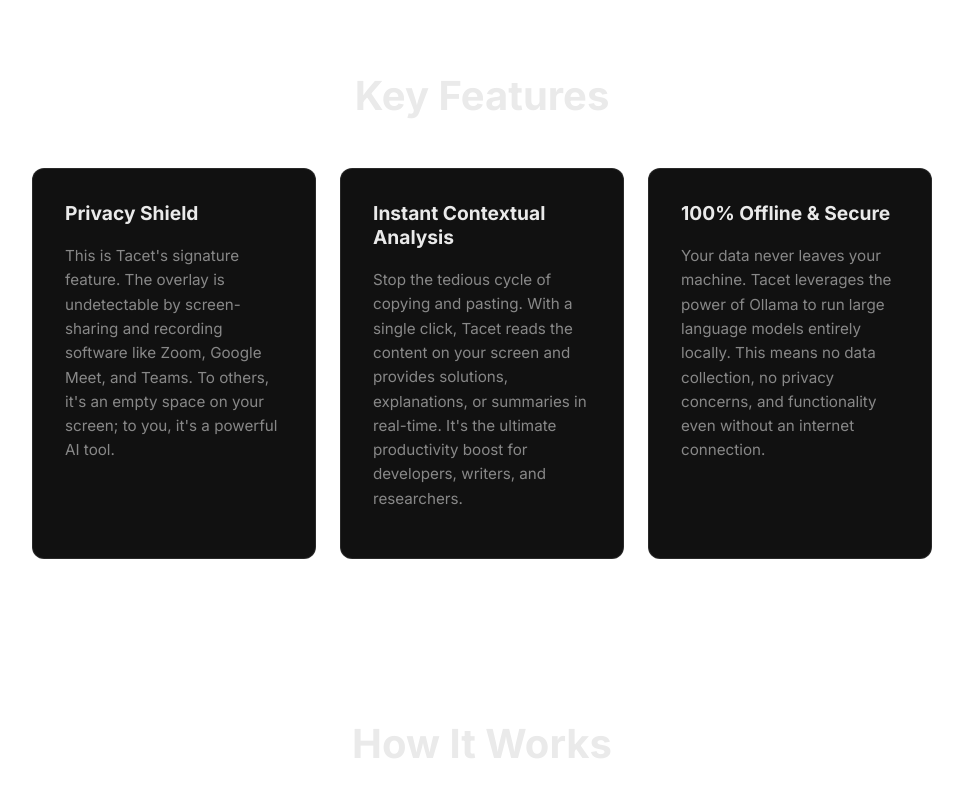
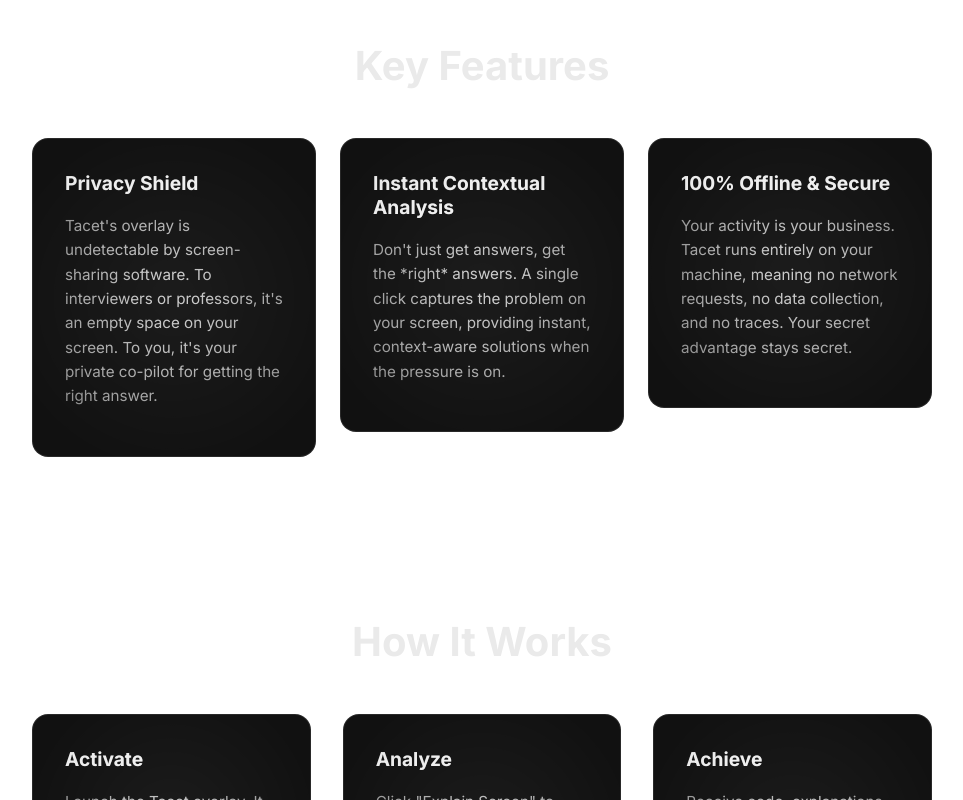
Before and after one commit to aarav-shukla07/Tacet, a React (Vite) app in the folder genie-desktop/renderer/: page / in a window 1280 px wide. Shown: the part 820-1620 px from the top of the page, without its empty margins (158-1121 px from the left). Built offline with nearby package versions, Linux system fonts and the light colour scheme.

Commit message:
Updated the styling of card components

```diff
--- a/genie-desktop/renderer/src/App.jsx
+++ b/genie-desktop/renderer/src/App.jsx
@@ -2,6 +2,7 @@
 import { Spotlight } from './components/ui/Spotlight';
 import { TypewriterEffectSmooth } from './components/ui/TypewriterEffect';
 import { LayoutTextFlip } from './components/ui/LayoutTextFlip';
+import { CometCard } from './components/ui/CometCard';
 
 export default function App() {
   // Define the words for the typewriter effect
@@ -56,43 +57,47 @@
             words={["Silence", "Privacy", "Focus"]}
           />
           <p className="section-paragraph">
-            In today's collaborative world, privacy is paramount. Tacet (from Latin 'it is silent') was built for professionals who need AI assistance without broadcasting their work. Whether you're in a code review, a client presentation, or an online class, Tacet works for you and only you. It provides the answers you need, right on your screen, without ever showing up on anyone else's.
+            Stuck on a LeetCode or CodeChef problem during a live interview? Tacet is your secret advantage. With our Privacy Shield, you can get the solution on your screen in real-time, without the interviewer ever knowing. It's the ultimate tool for acing technical rounds, discreetly.
+
           </p>
         </section>
 
         <section className="page-section">
           <h2 className="section-title">Key Features</h2>
           <div className="features-grid">
-            <div className="feature-card">
+            {/* Wrap each feature in the new CometCard component */}
+            <CometCard>
               <h3>Privacy Shield</h3>
-              <p>This is Tacet's signature feature. The overlay is undetectable by screen-sharing and recording software like Zoom, Google Meet, and Teams. To others, it's an empty space on your screen; to you, it's a powerful AI tool.</p>
-            </div>
-            <div className="feature-card">
+              <p>Tacet's overlay is undetectable by screen-sharing software. To interviewers or professors, it's an empty space on your screen. To you, it's your private co-pilot for getting the right answer.</p>
+            </CometCard>
+            <CometCard>
               <h3>Instant Contextual Analysis</h3>
-              <p>Stop the tedious cycle of copying and pasting. With a single click, Tacet reads the content on your screen and provides solutions, explanations, or summaries in real-time. It's the ultimate productivity boost for developers, writers, and researchers.</p>
-            </div>
-            <div className="feature-card">
+              <p>Don't just get answers, get the *right* answers. A single click captures the problem on your screen, providing instant, context-aware solutions when the pressure is on.</p>
+            </CometCard>
+            <CometCard>
               <h3>100% Offline & Secure</h3>
-              <p>Your data never leaves your machine. Tacet leverages the power of Ollama to run large language models entirely locally. This means no data collection, no privacy concerns, and functionality even without an internet connection.</p>
-            </div>
+              <p>Your activity is your business. Tacet runs entirely on your machine, meaning no network requests, no data collection, and no traces. Your secret advantage stays secret.</p>
+            </CometCard>
           </div>
         </section>
 
+
         <section className="page-section">
           <h2 className="section-title">How It Works</h2>
+          {/* --- UPDATED THIS SECTION --- */}
           <div className="steps-container">
-            <div className="step">
+            <CometCard>
               <h3>Activate</h3>
               <p>Launch the Tacet overlay. It floats discreetly above your applications, always ready for your command.</p>
-            </div>
-            <div className="step">
+            </CometCard>
+            <CometCard>
               <h3>Analyze</h3>
               <p>Click "Explain Screen" to have Tacet instantly and privately analyze the text content currently visible on your display.</p>
-            </div>
-            <div className="step">
+            </CometCard>
+            <CometCard>
               <h3>Achieve</h3>
               <p>Receive code, explanations, or summaries streamed directly to your private overlay, empowering you to work smarter and faster.</p>
-            </div>
+            </CometCard>
           </div>
         </section>
 
--- /dev/null
+++ b/genie-desktop/renderer/src/components/ui/CometCard.jsx
@@ -0,0 +1,74 @@
+import React, { useRef } from "react";
+import {
+  motion,
+  useMotionValue,
+  useSpring,
+  useTransform,
+  useMotionTemplate,
+} from "framer-motion";
+
+export const CometCard = ({
+  children,
+  className,
+}) => {
+  const ref = useRef(null);
+  const x = useMotionValue(0);
+  const y = useMotionValue(0);
+
+  const mouseXSpring = useSpring(x, { stiffness: 300, damping: 20 });
+  const mouseYSpring = useSpring(y, { stiffness: 300, damping: 20 });
+
+  const rotateX = useTransform(mouseYSpring, [-0.5, 0.5], ["-17.5deg", "17.5deg"]);
+  const rotateY = useTransform(mouseXSpring, [-0.5, 0.5], ["17.5deg", "-17.5deg"]);
+  const translateX = useTransform(mouseXSpring, [-0.5, 0.5], ["-20px", "20px"]);
+  const translateY = useTransform(mouseYSpring, [-0.5, 0.5], ["20px", "-20px"]);
+  const glareX = useTransform(mouseXSpring, [-0.5, 0.5], [0, 100]);
+  const glareY = useTransform(mouseYSpring, [-0.5, 0.5], [0, 100]);
+  const glareBackground = useMotionTemplate`radial-gradient(circle at ${glareX}% ${glareY}%, rgba(255, 255, 255, 0.9) 10%, rgba(255, 255, 255, 0) 80%)`;
+
+  const handleMouseMove = (e) => {
+    if (!ref.current) return;
+    const rect = ref.current.getBoundingClientRect();
+    const xPct = (e.clientX - rect.left) / rect.width - 0.5;
+    const yPct = (e.clientY - rect.top) / rect.height - 0.5;
+    x.set(xPct);
+    y.set(yPct);
+  };
+
+  const handleMouseLeave = () => {
+    x.set(0);
+    y.set(0);
+  };
+
+  return (
+    <div className="comet-card-wrapper">
+      <motion.div
+        ref={ref}
+        onMouseMove={handleMouseMove}
+        onMouseLeave={handleMouseLeave}
+        style={{
+          rotateX,
+          rotateY,
+          translateX,
+          translateY,
+          transformStyle: "preserve-3d",
+        }}
+        whileHover={{
+          scale: 1.05,
+          boxShadow: "0px 20px 80px -10px rgba(0,0,0,0.5)",
+        }}
+        className="comet-card"
+      >
+        <div className="comet-card-content">
+          {children}
+        </div>
+        <motion.div
+          className="comet-card-glare"
+          style={{
+            background: glareBackground,
+          }}
+        />
+      </motion.div>
+    </div>
+  );
+};
--- a/genie-desktop/renderer/src/styles.css
+++ b/genie-desktop/renderer/src/styles.css
@@ -208,3 +208,47 @@
   font-size: 2.5rem; /* Matches your old .section-title */
   font-weight: 700;
 }
+
+/* === NEW: Comet Card Styles === */
+.comet-card-wrapper {
+  /* This creates the 3D space for the card to move in */
+  perspective: 1000px;
+}
+
+.comet-card {
+  position: relative;
+  border-radius: 1rem; /* 16px */
+  background: var(--card-bg);
+  border: 1px solid var(--border-color);
+  transition: all 0.2s ease-out; /* Smooth transition for hover effects */
+}
+
+.comet-card-content {
+  padding: 32px;
+  text-align: left;
+}
+
+.comet-card-content h3 {
+  margin-top: 0;
+  font-size: 1.2rem;
+  color: var(--text-primary);
+}
+
+.comet-card-content p {
+  color: var(--text-secondary);
+  line-height: 1.6;
+  font-size: 0.95rem;
+}
+
+.comet-card-glare {
+  pointer-events: none;
+  position: absolute;
+  inset: 0;
+  z-index: 50; /* z-50 */
+  height: 100%;
+  width: 100%;
+  border-radius: 1rem; /* rounded-[16px] */
+  mix-blend-mode: overlay;
+  opacity: 0.6;
+  transition-duration: 0.2s;
+}
```
